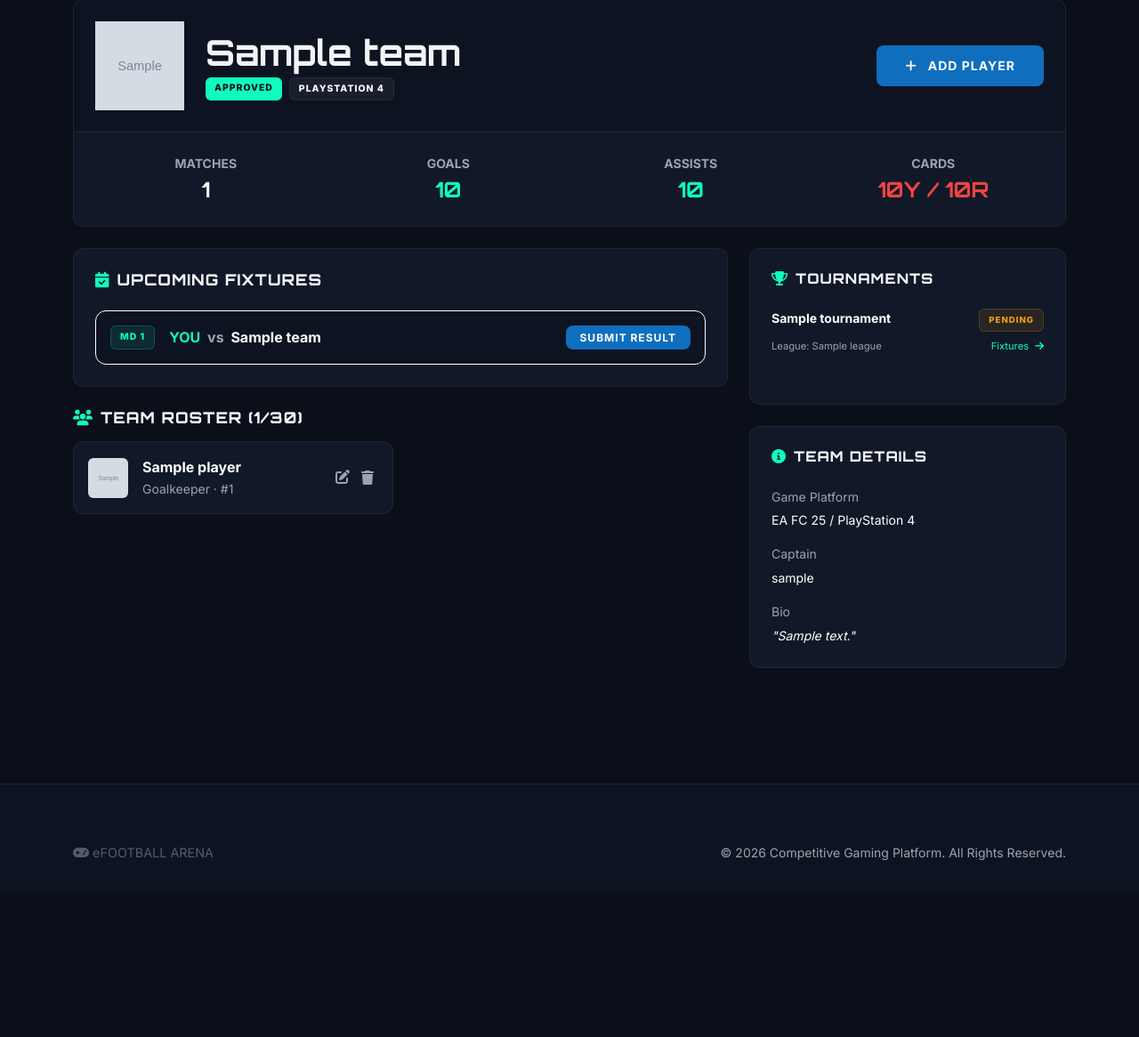
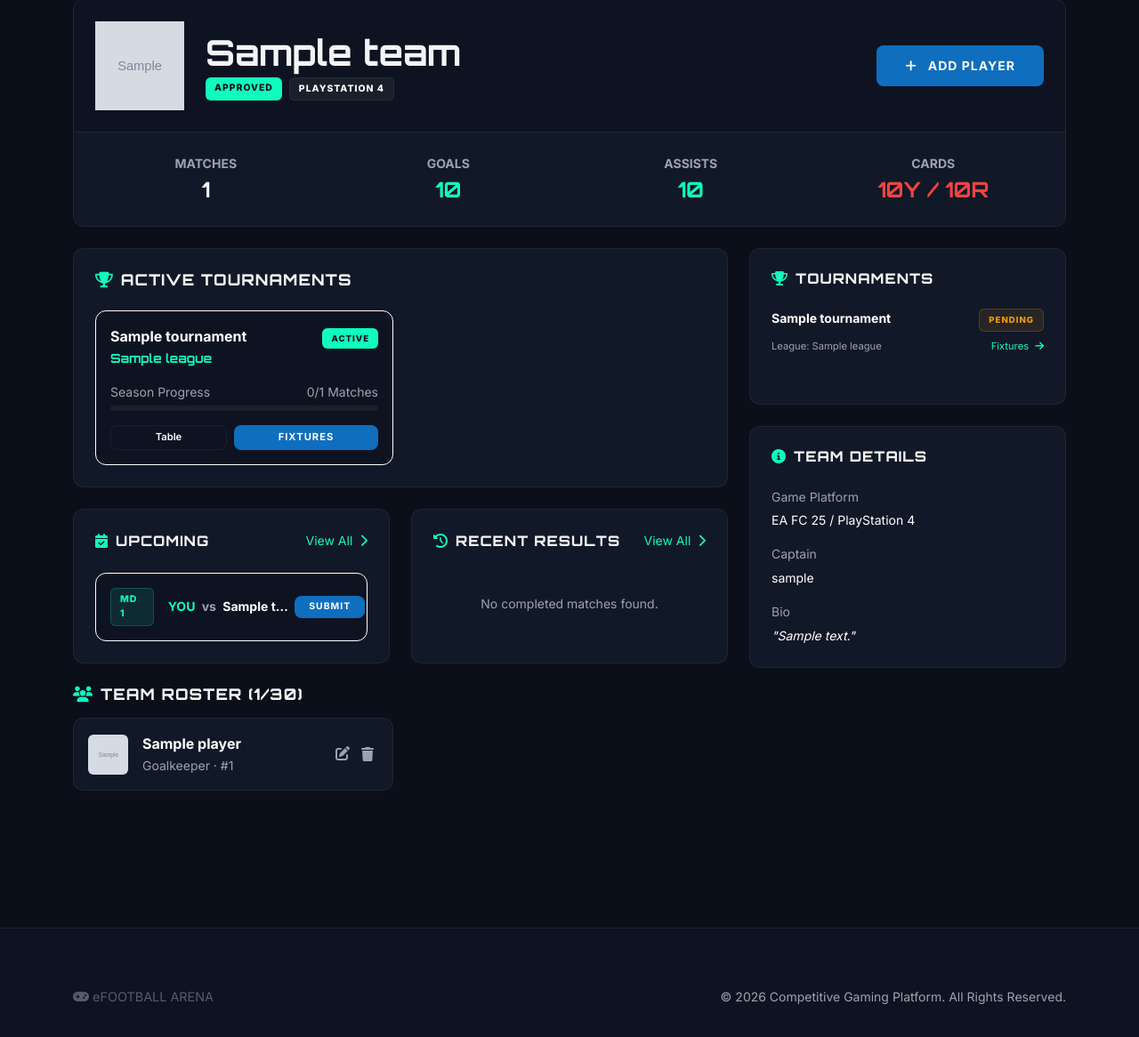
Before and after one commit to anfas-kp/efootball-arena, a Django app: page /teams/my-team/ in a window 1280 px wide. Shown: the part 101-1267 px from the top of the page at 89% size. Before the commit the page ends 1068 px from the top, so only its background shows below. Run offline with Django 5.2, Linux system fonts and the light colour scheme; a user stored in the database is signed in; tables that the repository leaves empty hold one stand-in row (values such as "Sample post"); grey boxes marked "Sample" are stand-in pictures.

Commit message:
dashbord

```diff
--- a/teams/views.py
+++ b/teams/views.py
@@ -70,12 +70,11 @@ def my_team(request):
         'tournament', 'assigned_league'
     ).all()
 
-    # Active tournaments (accepted applications with league)
+    # Active tournaments (Directly from leagues the team is part of)
     active_tournaments = []
-    for app in applications.filter(status='accepted', assigned_league__isnull=False):
-        league = app.assigned_league
+    for league in team.leagues.select_related('tournament').all():
         active_tournaments.append({
-            'tournament': app.tournament,
+            'tournament': league.tournament,
             'league': league,
             'fixtures_count': league.fixtures.count(),
             'completed_count': league.fixtures.filter(status='completed').count(),
@@ -107,8 +106,18 @@ def my_team(request):
             performance_data['labels'].append(f"MD {f.matchday}")
             performance_data['data'].append(c_points)
 
-    # Upcoming matches for this team
+    # Matches logic
     from tournaments.models import Fixture
+
+    # Recent results (last 5)
+    recent_results = Fixture.objects.filter(
+        Q(home_team=team) | Q(away_team=team),
+        status='completed'
+    ).select_related(
+        'home_team', 'away_team', 'result', 'league', 'league__tournament'
+    ).order_by('-matchday', '-created_at')[:5]
+
+    # Upcoming matches (next 5)
     upcoming_matches = Fixture.objects.filter(
         Q(home_team=team) | Q(away_team=team)
     ).exclude(status='completed').select_related(
@@ -128,6 +137,7 @@ def my_team(request):
         'applications': applications,
         'active_tournaments': active_tournaments,
         'upcoming_matches': upcoming_matches,
+        'recent_results': recent_results,
         'performance_data': performance_data,
     })
 
--- a/templates/teams/my_team.html
+++ b/templates/teams/my_team.html
@@ -114,16 +114,24 @@
 
             <!-- Matches & Applications -->
             <div class="row g-4 mb-4">
-                {% if upcoming_matches %}
+                {% if upcoming_matches or recent_results %}
                 <div class="col-12">
-                    <div class="glass-card">
-                        <h5 class="section-title mb-4" style="font-size: 1.1rem;"><i class="fas fa-calendar-check me-2 text-accent"></i>UPCOMING FIXTURES</h5>
+                    <div class="row g-4">
+                        <!-- Upcoming -->
+                        <div class="col-md-6">
+                            <div class="glass-card h-100">
+                                <div class="d-flex justify-content-between align-items-center mb-4">
+                                    <h5 class="section-title mb-0" style="font-size: 1rem;"><i class="fas fa-calendar-check me-2 text-accent"></i>UPCOMING</h5>
+                                    {% if active_tournaments %}
+                                        <a href="{% url 'tournaments:league_fixtures' active_tournaments.0.league.pk %}" class="small text-accent text-decoration-none hover-accent">View All <i class="fas fa-chevron-right ms-1"></i></a>
+                                    {% endif %}
+                                </div>
                                 <div class="d-flex flex-column gap-2">
                                     {% for m in upcoming_matches %}
                                     <div class="glass-card p-3 d-flex justify-content-between align-items-center bg-secondary bg-opacity-10 border-white border-opacity-5">
                                         <div class="d-flex align-items-center gap-3">
                                             <span class="badge-status badge-ongoing" style="background: rgba(15, 252, 190, 0.1); color: var(--accent-2); border-color: rgba(15, 252, 190, 0.2);">MD {{ m.matchday }}</span>
-                                    <div class="fw-bold text-white">
+                                            <div class="fw-bold text-white small text-truncate" style="max-width: 150px;">
                                                 {% if m.home_team == team %}
                                                     <span class="text-accent-2">YOU</span> <span class="text-muted mx-1">vs</span> {{ m.away_team.name }}
                                                 {% else %}
@@ -131,9 +139,44 @@
                                                 {% endif %}
                                             </div>
                                         </div>
-                                <a href="{% url 'matches:submit_result' m.pk %}" class="btn-glow btn-sm py-1 px-3" style="font-size: 0.75rem;">Submit Result</a>
+                                        <a href="{% url 'matches:submit_result' m.pk %}" class="btn-glow btn-sm py-1 px-3" style="font-size: 0.65rem;">Submit</a>
                                     </div>
+                                    {% empty %}
+                                        <div class="text-center py-4 text-muted small">No upcoming matches scheduled.</div>
                                     {% endfor %}
+                                </div>
+                            </div>
+                        </div>
+
+                        <!-- Recent -->
+                        <div class="col-md-6">
+                            <div class="glass-card h-100">
+                                <div class="d-flex justify-content-between align-items-center mb-4">
+                                    <h5 class="section-title mb-0" style="font-size: 1rem;"><i class="fas fa-history me-2 text-info"></i>RECENT RESULTS</h5>
+                                    {% if active_tournaments %}
+                                        <a href="{% url 'tournaments:league_fixtures' active_tournaments.0.league.pk %}" class="small text-info text-decoration-none hover-accent">View All <i class="fas fa-chevron-right ms-1"></i></a>
+                                    {% endif %}
+                                </div>
+                                <div class="d-flex flex-column gap-2">
+                                    {% for m in recent_results %}
+                                    <div class="glass-card p-3 d-flex justify-content-between align-items-center bg-secondary bg-opacity-10 border-white border-opacity-5">
+                                        <div class="d-flex align-items-center gap-3">
+                                            <span class="badge-status badge-completed" style="font-size: 0.6rem;">MD {{ m.matchday }}</span>
+                                            <div class="fw-bold text-white small">
+                                                {% if m.home_team == team %}
+                                                    <span class="text-accent-2">YOU</span> <span class="text-accent mx-1">{{ m.result.home_score }}-{{ m.result.away_score }}</span> {{ m.away_team.name }}
+                                                {% else %}
+                                                    {{ m.home_team.name }} <span class="text-accent mx-1">{{ m.result.home_score }}-{{ m.result.away_score }}</span> <span class="text-accent-2">YOU</span>
+                                                {% endif %}
+                                            </div>
+                                        </div>
+                                        <a href="{% url 'matches:result_detail' m.result.pk %}" class="btn-outline-glow btn-sm py-1 px-3" style="font-size: 0.65rem;">Details</a>
+                                    </div>
+                                    {% empty %}
+                                        <div class="text-center py-4 text-muted small">No completed matches found.</div>
+                                    {% endfor %}
+                                </div>
+                            </div>
                         </div>
                     </div>
                 </div>
```
Also changed, not shown: matches/signals.py (+15 -1 lines), matches/views.py (+16 -0 lines). Lines whose indentation alone changed are shown as unchanged.
